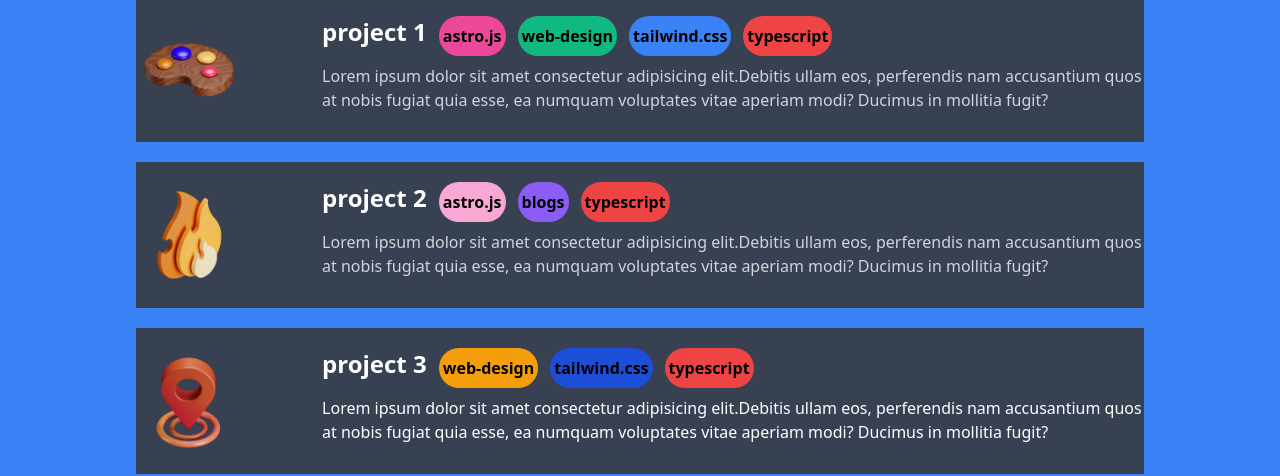
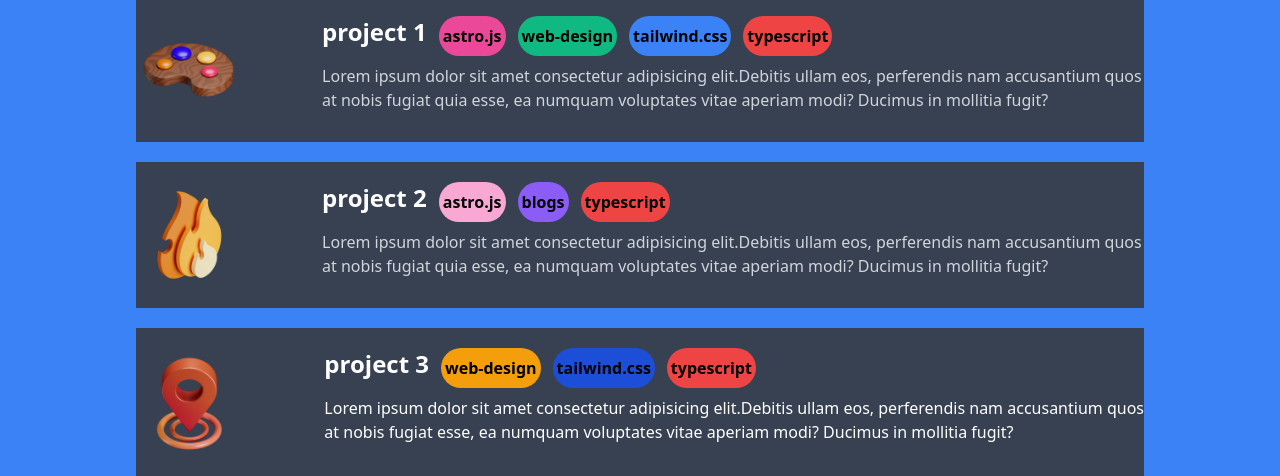
Before and after one commit to Snegitha31/portfolio, a website: page src/index.html in a window 1280 px wide. Shown: the part 418-894 px from the top of the page. Drawn offline with nearby package versions, Linux system fonts and the light colour scheme.

Commit message:
PROJECTS

```diff
--- a/src/index.html
+++ b/src/index.html
@@ -128,7 +128,7 @@
                 <button class="bg-red-500 rounded-full py-2 px-1 font-semibold">typescript </button>
             </div>
             <p class="text-white py-2"> Lorem ipsum dolor sit amet consectetur adipisicing elit.Debitis ullam eos, perferendis nam accusantium
-                quos at nobis fugiat quia esse, ea numquam voluptates vitae  aperiam modi? Ducimus in mollitia fugit?</p>
+                quos at nobis fugiat  esse, ea numquam voluptates vitae  aperiam modi? Ducimus in mollitia fugit?</p>
         </div>
         </div>
     </main>
```
